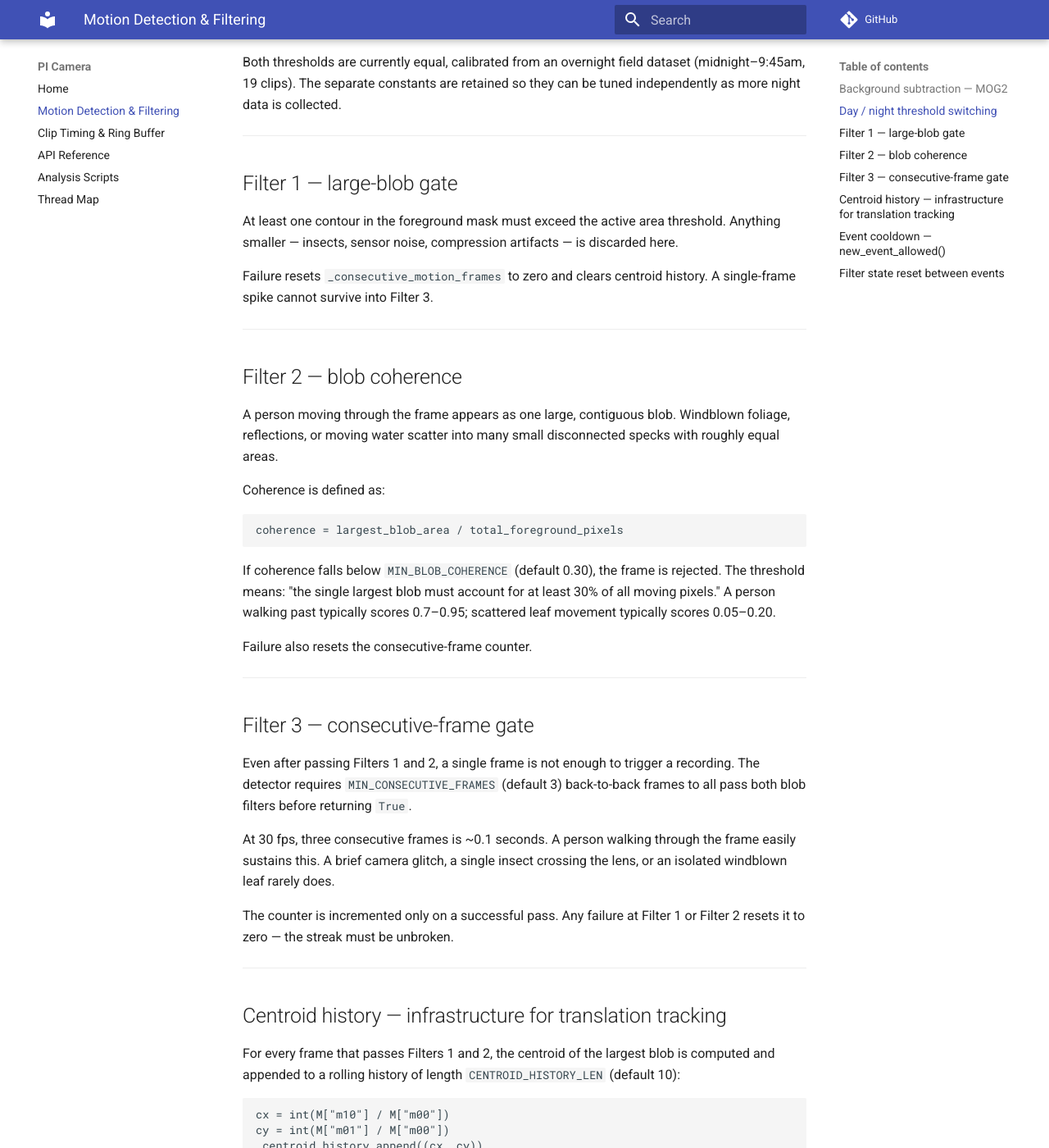
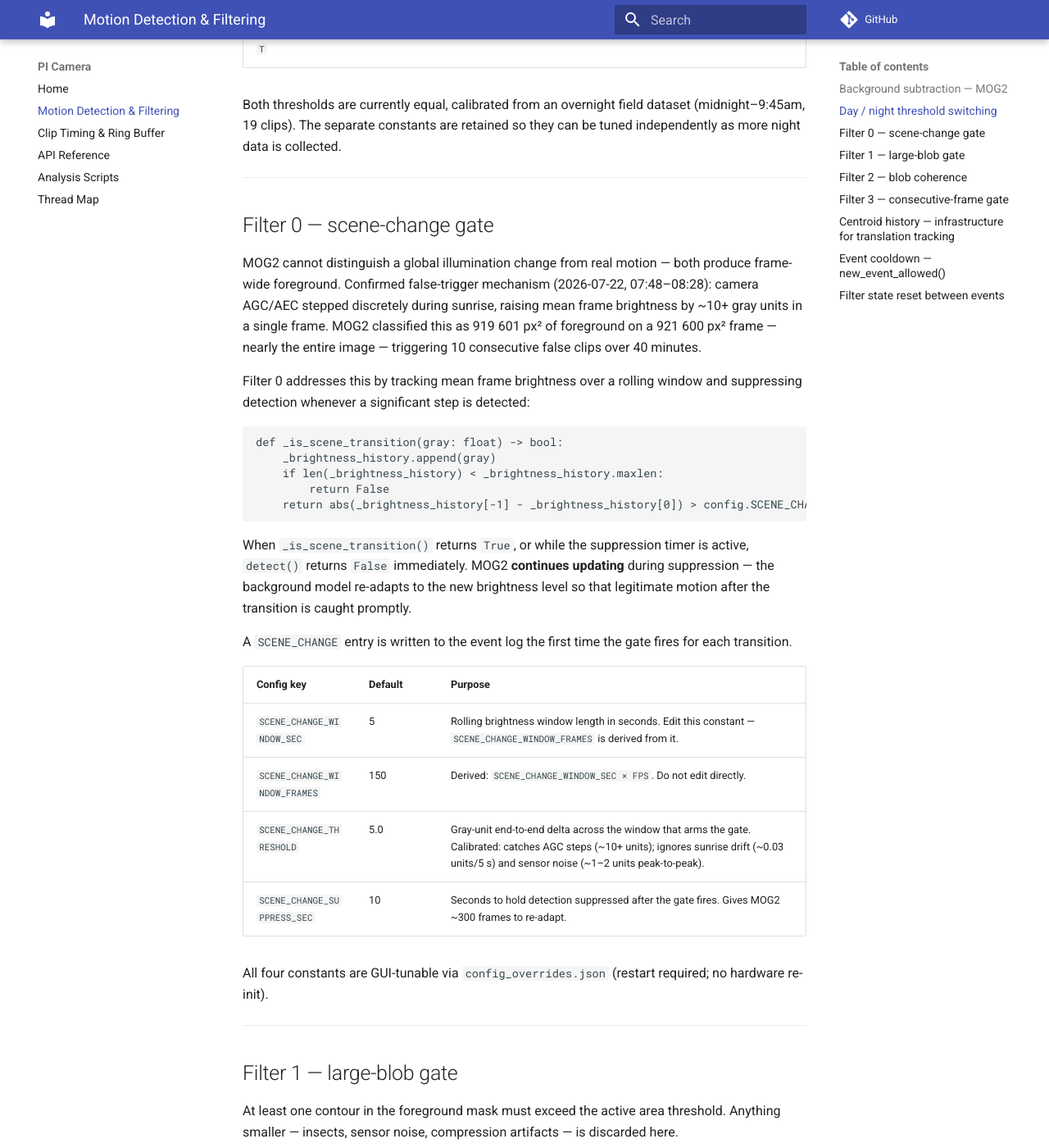
Before and after one commit to GeoffVanHornTest/Pi_Camera-1, an MkDocs documentation site: the page built from 04-docs/detection.md, in a window 1280 px wide and 1400 px high, scrolled down 1162 px. Shown: the whole window at 82% size. Built offline with MkDocs 1.6.1 and Material for MkDocs 9.7.7, drawn with Linux system fonts in a browser that asks for light colours; comment, search, counter and statistics services are not loaded; some of the changed text lies outside the part shown.

Commit message:
docs: update MkDocs and progress log for feature/night-detection branch
- detection.md: rewrite intro as 5-stage pipeline; add Filter 0
  scene-change gate section with config table, calibration rationale,
  and root-cause narrative; update reset_motion_state() snippet to
  include brightness_history and scene_suppress_until
- index.md: expand feature list to include scene-change gate, pre-roll,
  event log, and GUI-ready config
- CHANGELOG.md: add GUI-ready config entry (SCENE_CHANGE_WINDOW_SEC,
  JSON override layer, 4 new tests); add CI dev-branch trigger entry;
  correct scene-change test total to 96
- PROGRESS.md: update test count 92→96, commits 8→10

Co-Authored-By: Claude Sonnet 4.6 <noreply@anthropic.com>

````diff
--- a/04-docs/detection.md
+++ b/04-docs/detection.md
@@ -1,6 +1,6 @@
 # Motion Detection & Filtering
 
-The detector runs every frame in a four-stage pipeline. Each stage must pass before the next runs. Failure at any stage resets the consecutive-frame counter so short-lived noise cannot accumulate credit across interruptions.
+The detector runs every frame through a pipeline that has five stages. MOG2 and the brightness measurement always run — they are not gated. Filter 0 (scene-change gate) runs first and can short-circuit the frame before blob analysis. Filters 1–3 evaluate the blob characteristics of frames that survive Filter 0. Failure at any stage resets the consecutive-frame counter so short-lived noise cannot accumulate credit across interruptions.
 
 ---
 
@@ -35,6 +35,35 @@ Brightness is derived from a grayscale conversion of the BGR frame. Using a raw
 | `MOTION_THRESHOLD_NIGHT` | 7 500 px² | Minimum contour area in IR/dark mode |
 
 Both thresholds are currently equal, calibrated from an overnight field dataset (midnight–9:45am, 19 clips). The separate constants are retained so they can be tuned independently as more night data is collected.
+
+---
+
+## Filter 0 — scene-change gate
+
+MOG2 cannot distinguish a global illumination change from real motion — both produce frame-wide foreground. Confirmed false-trigger mechanism (2026-07-22, 07:48–08:28): camera AGC/AEC stepped discretely during sunrise, raising mean frame brightness by ~10+ gray units in a single frame. MOG2 classified this as 919 601 px² of foreground on a 921 600 px² frame — nearly the entire image — triggering 10 consecutive false clips over 40 minutes.
+
+Filter 0 addresses this by tracking mean frame brightness over a rolling window and suppressing detection whenever a significant step is detected:
+
+```python
+def _is_scene_transition(gray: float) -> bool:
+    _brightness_history.append(gray)
+    if len(_brightness_history) < _brightness_history.maxlen:
+        return False
+    return abs(_brightness_history[-1] - _brightness_history[0]) > config.SCENE_CHANGE_THRESHOLD
+```
+
+When `_is_scene_transition()` returns `True`, or while the suppression timer is active, `detect()` returns `False` immediately. MOG2 **continues updating** during suppression — the background model re-adapts to the new brightness level so that legitimate motion after the transition is caught promptly.
+
+A `SCENE_CHANGE` entry is written to the event log the first time the gate fires for each transition.
+
+| Config key | Default | Purpose |
+|---|---|---|
+| `SCENE_CHANGE_WINDOW_SEC` | 5 | Rolling brightness window length in seconds. Edit this constant — `SCENE_CHANGE_WINDOW_FRAMES` is derived from it. |
+| `SCENE_CHANGE_WINDOW_FRAMES` | 150 | Derived: `SCENE_CHANGE_WINDOW_SEC × FPS`. Do not edit directly. |
+| `SCENE_CHANGE_THRESHOLD` | 5.0 | Gray-unit end-to-end delta across the window that arms the gate. Calibrated: catches AGC steps (~10+ units); ignores sunrise drift (~0.03 units/5 s) and sensor noise (~1–2 units peak-to-peak). |
+| `SCENE_CHANGE_SUPPRESS_SEC` | 10 | Seconds to hold detection suppressed after the gate fires. Gives MOG2 ~300 frames to re-adapt. |
+
+All four constants are GUI-tunable via `config_overrides.json` (restart required; no hardware re-init).
 
 ---
 
@@ -109,9 +138,12 @@ def new_event_allowed():
 At the end of every recording session `reset_motion_state()` is called:
 
 ```python
-def reset_motion_state():
+def reset_motion_state() -> None:
+    global _consecutive_motion_frames, _scene_suppress_until
     _consecutive_motion_frames = 0
     _centroid_history.clear()
+    _brightness_history.clear()
+    _scene_suppress_until = 0.0
 ```
 
-This ensures the next event must earn its consecutive-frame count from scratch rather than inheriting leftover state from a previous clip. Without this, a long recording could exit with `_consecutive_motion_frames` already at 3, making the next trigger instant even if the new motion is marginal.
+This ensures the next event must earn its consecutive-frame count from scratch rather than inheriting leftover state from a previous clip. The scene-change suppression timer and brightness history are also cleared so a transition that occurred during recording does not carry a suppression window into the next event.
````
Also changed, not shown: 04-docs/index.md (+5 -1 lines), CHANGELOG.md (+2 -0 lines), PROGRESS.md (+3 -3 lines).
